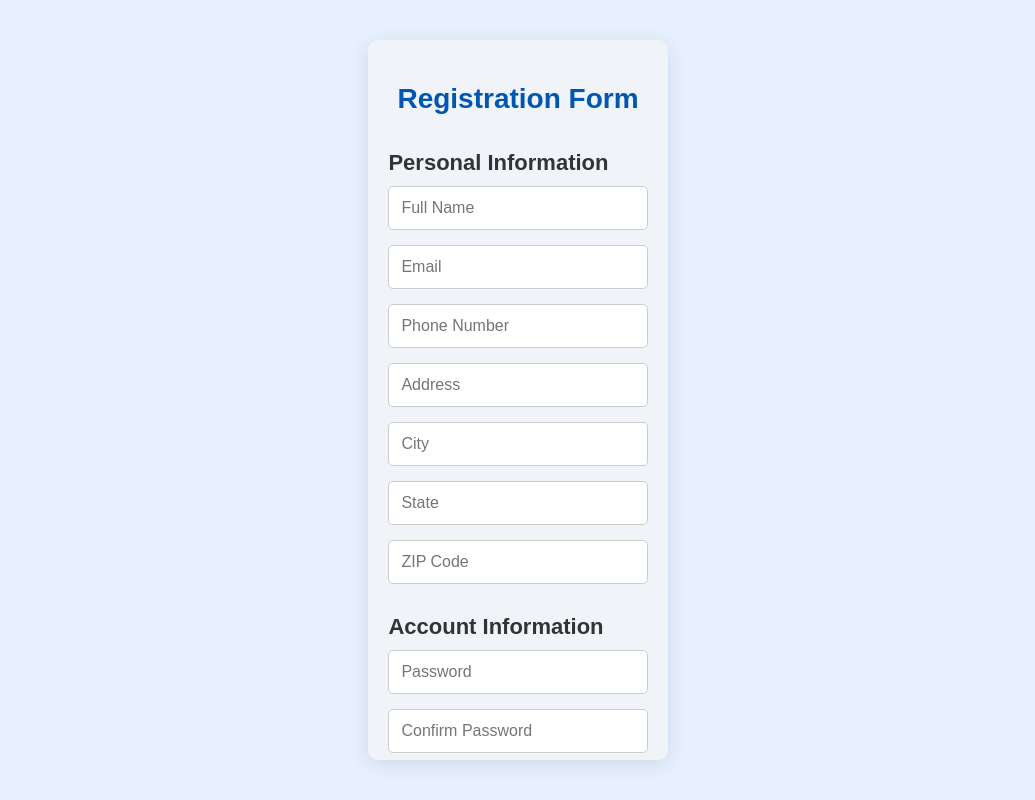
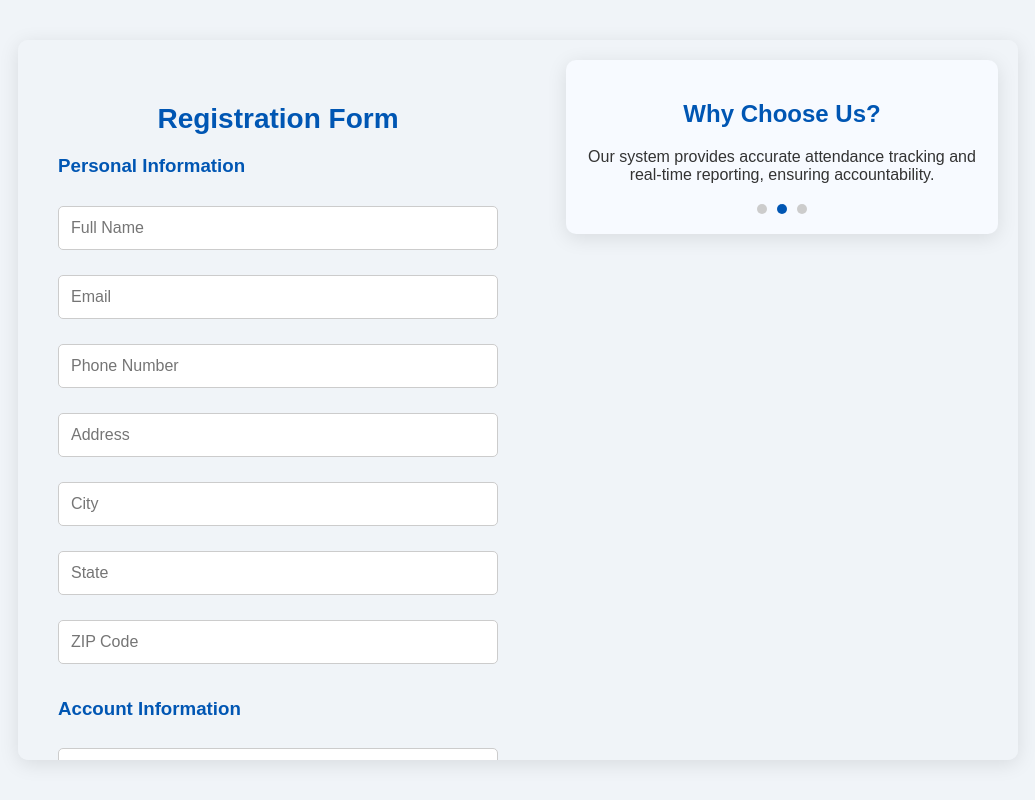
Before and after one commit to UmeFarva/fypynew, a React (Vite) app in the folder frontend/vite-project/: page /register in a window 1280 px wide. Shown: the whole page, without its empty margins (122-1157 px from the left). Built offline with nearby package versions, Linux system fonts and the light colour scheme.

Commit message:
forgetpassword

```diff
--- a/frontend/vite-project/src/App.jsx
+++ b/frontend/vite-project/src/App.jsx
@@ -4,7 +4,7 @@ import { BrowserRouter as Router, Routes, Route } from 'react-router-dom';
 import LoginPage from './pages/LoginPage';
 import HomePage from './pages/Homepage';
 import RegistrationPage from './pages/RegistrationPage';
-
+import ForgetPassword from './pages/ForgetPassword';
 
 const App = () => {
     return (
@@ -13,6 +13,7 @@ const App = () => {
                 <Route path="/" element={<HomePage />} />
                 <Route path="/login" element={<LoginPage />} />
                 <Route path="/register" element={<RegistrationPage />} />
+                <Route path="/forget" element={<ForgetPassword />} />
             </Routes>
         </Router>
     );
--- /dev/null
+++ b/frontend/vite-project/src/pages/ForgetPassword.jsx
@@ -0,0 +1,51 @@
+import React, { useState } from 'react';
+import { useNavigate } from 'react-router-dom';
+import '../styles/forgetPassword.css'; // Create this CSS file for styling
+
+function ForgetPassword() {
+    const [email, setEmail] = useState('');
+    const [message, setMessage] = useState('');
+    const navigate = useNavigate(); // Hook to navigate to other pages
+
+    const handleSubmit = (e) => {
+        e.preventDefault();
+        // Handle the email submission for password reset
+        if (email) {
+            // Here, you can send the email to the server to trigger a password reset link.
+            console.log('Password reset request sent for:', email);
+
+            // Display a success message (can be enhanced with real API responses)
+            setMessage('A password reset link has been sent to your email.');
+
+            // Optionally, redirect the user to the login page after a few seconds
+            setTimeout(() => {
+                navigate('/login');
+            }, 3000);
+        } else {
+            setMessage('Please enter a valid email address.');
+        }
+    };
+
+    return (
+        <div className="forget-password-page">
+            <h2>Forgot Password?</h2>
+            <p>Please enter your email address to receive a password reset link.</p>
+
+            <form onSubmit={handleSubmit} className="forget-password-form">
+                <input
+                    type="email"
+                    name="email"
+                    placeholder="Enter your email"
+                    value={email}
+                    onChange={(e) => setEmail(e.target.value)}
+                    required
+                />
+                <button type="submit">Send Reset Link</button>
+            </form>
+
+            {message && <p className="message">{message}</p>}
+        </div>
+    );
+}
+
+export default ForgetPassword;
--- a/frontend/vite-project/src/pages/LoginPage.jsx
+++ b/frontend/vite-project/src/pages/LoginPage.jsx
@@ -1,12 +1,11 @@
 import React, { useState, useEffect } from 'react';
-import { useNavigate } from 'react-router-dom'; // For navigation
-import '../styles/login.css';
+import { useNavigate } from 'react-router-dom';
+import '../styles/login.css'; // Ensure this file contains the CSS mentioned above
 
 function LoginPage() {
     const [currentSlide, setCurrentSlide] = useState(0);
-    const navigate = useNavigate(); // Hook to navigate to registration page
+    const navigate = useNavigate();
 
-    // Array of slides with content
     const slides = [
         {
             title: "Welcome to Biometric Attendance Management System",
@@ -18,22 +17,23 @@ function LoginPage() {
         },
     ];
 
-    // Auto slide change
     useEffect(() => {
         const interval = setInterval(() => {
             setCurrentSlide((prevSlide) => (prevSlide === slides.length - 1 ? 0 : prevSlide + 1));
-        }, 5000); // Change slide every 5 seconds
+        }, 5000);
         return () => clearInterval(interval);
     }, [slides.length]);
 
-    // Handler for navigation to the registration page
     const handleRegisterClick = () => {
         navigate('/register');
     };
 
+    const handleForgetClick = () => {
+        navigate('/forget');
+    };
+
     return (
         <div className="login-page">
-            {/* Login Form Section */}
             <div className="login-form-container">
                 <h2>Login</h2>
                 <form>
@@ -42,10 +42,13 @@ function LoginPage() {
                     <button type="submit">Login</button>
                 </form>
 
-                {/* Register Button */}
+                {/* Register and Forgot Password Buttons */}
                 <div className="register-button-container">
                     <button className="register-button" onClick={handleRegisterClick}>
                         Register
+                    </button>
+                    <button className="register-button" onClick={handleForgetClick}>
+                        Forgot Password
                     </button>
                 </div>
             </div>
@@ -57,7 +60,6 @@ function LoginPage() {
                     <p>{slides[currentSlide].content}</p>
                 </div>
 
-                {/* Slide Indicators */}
                 <div className="slide-indicators">
                     {slides.map((_, index) => (
                         <span
--- a/frontend/vite-project/src/pages/RegistrationPage.jsx
+++ b/frontend/vite-project/src/pages/RegistrationPage.jsx
@@ -1,4 +1,4 @@
-import React, { useState } from 'react';
+import React, { useState, useEffect } from 'react';
 import { useNavigate } from 'react-router-dom'; // For navigation
 import '../styles/registration.css';
 
@@ -20,7 +20,32 @@ function RegistrationPage() {
         approvalStatus: false, // Default as not approved
     });
 
+    const [currentSlide, setCurrentSlide] = useState(0); // Slideshow state
     const navigate = useNavigate(); // Hook to navigate to login page
+
+    // Array of slides with content (change as needed)
+    const slides = [
+        {
+            title: "Join Our System",
+            content: "Be part of an innovative platform for attendance management. Fast, secure, and easy to use.",
+        },
+        {
+            title: "Why Choose Us?",
+            content: "Our system provides accurate attendance tracking and real-time reporting, ensuring accountability.",
+        },
+        {
+            title: "Seamless Integration",
+            content: "Easily integrate with existing systems and enhance your workforce management with cutting-edge technology.",
+        },
+    ];
+
+    // Auto slide change every 5 seconds
+    useEffect(() => {
+        const interval = setInterval(() => {
+            setCurrentSlide((prevSlide) => (prevSlide === slides.length - 1 ? 0 : prevSlide + 1));
+        }, 5000);
+        return () => clearInterval(interval);
+    }, [slides.length]);
 
     // Handle form input changes
     const handleChange = (e) => {
@@ -34,14 +59,14 @@ function RegistrationPage() {
     // Handle form submission
     const handleSubmit = (e) => {
         e.preventDefault();
-        // Here you would typically send formData to your API or backend service
         console.log(formData);
-        // After successful submission, navigate to login or another page
         navigate('/login');
     };
 
     return (
         <div className="registration-page">
+            {/* Form Section */}
+            <div className="registration-form-container">
                 <h2>Registration Form</h2>
 
                 {/* Personal Information Section */}
@@ -160,6 +185,26 @@ function RegistrationPage() {
                     <button type="submit">Register</button>
                 </form>
             </div>
+
+            {/* Slideshow Section */}
+            <div className="slideshow-container">
+                <div className="slide">
+                    <h2>{slides[currentSlide].title}</h2>
+                    <p>{slides[currentSlide].content}</p>
+                </div>
+
+                {/* Slide Indicators */}
+                <div className="slide-indicators">
+                    {slides.map((_, index) => (
+                        <span
+                            key={index}
+                            className={index === currentSlide ? "active" : ""}
+                            onClick={() => setCurrentSlide(index)}
+                        ></span>
+                    ))}
+                </div>
+            </div>
+        </div>
     );
 }
 
--- /dev/null
+++ b/frontend/vite-project/src/styles/forgetPassword.css
@@ -0,0 +1,59 @@
+/* Global styles for the forget password page */
+body {
+    font-family: 'Arial', sans-serif;
+    background-color: #f0f4f8; /* Light background */
+    margin: 0;
+    padding: 0;
+}
+
+.forget-password-page {
+    max-width: 400px;
+    margin: 50px auto;
+    padding: 20px;
+    background-color: white;
+    box-shadow: 0 4px 8px rgba(0, 0, 0, 0.1);
+    border-radius: 8px;
+    text-align: center;
+}
+
+h2 {
+    color: #0056b3;
+    margin-bottom: 20px;
+}
+
+p {
+    color: #333;
+    font-size: 16px;
+}
+
+input {
+    width: 100%;
+    padding: 12px;
+    margin: 10px 0;
+    border: 1px solid #ccc;
+    border-radius: 4px;
+    box-sizing: border-box;
+    font-size: 16px;
+}
+
+button {
+    width: 100%;
+    padding: 12px;
+    background-color: #0056b3;
+    color: white;
+    border: none;
+    border-radius: 4px;
+    font-size: 16px;
+    cursor: pointer;
+    transition: background-color 0.3s;
+}
+
+button:hover {
+    background-color: #003d80;
+}
+
+.message {
+    color: green;
+    margin-top: 20px;
+    font-size: 14px;
+}
--- a/frontend/vite-project/src/styles/global.css
+++ b/frontend/vite-project/src/styles/global.css
@@ -6,6 +6,7 @@ body {
     box-sizing: border-box;
     color: #333;
     background-color: #f0f4f8; /* Light background for entire site */
+    overflow-x: hidden; /* Prevent horizontal overflow */
 }
 
 .container {
@@ -59,6 +60,7 @@ header p {
     position: sticky;
     top: 0;
     z-index: 100;
+    width: 100%;
 }
 
 .navbar ul {
@@ -68,6 +70,7 @@ header p {
     display: flex;
     justify-content: space-around;
     align-items: center;
+    flex-wrap: wrap;
 }
 
 .navbar li {
@@ -94,12 +97,15 @@ header p {
     display: flex;
     justify-content: space-between;
     align-items: center;
-    padding: 80px 0;
+    padding: 80px 20px; /* Added padding to ensure no overflow */
     background-color: #e6f0ff;
+    flex-wrap: wrap;
 }
 
 .hero-text {
     max-width: 50%;
+    padding: 20px; /* Added padding for spacing */
+    box-sizing: border-box;
 }
 
 .hero-text h1 {
@@ -150,7 +156,7 @@ header p {
 
 /* Criteria Section */
 .criteria-section {
-    padding: 60px 0;
+    padding: 60px 20px;
     background-color: #ffffff;
     text-align: center;
 }
@@ -158,7 +164,8 @@ header p {
 .criteria-list {
     display: flex;
     justify-content: space-around;
-    flex-wrap: wrap;
+    flex-wrap: wrap; /* Ensure wrapping on smaller screens */
+    margin: 0 auto;
 }
 
 .criteria-item {
@@ -186,7 +193,7 @@ header p {
 
 /* Faculty (Features) Section */
 .faculty-section {
-    padding: 60px 0;
+    padding: 60px 20px;
     background-color: #f7faff;
     text-align: center;
 }
@@ -194,7 +201,7 @@ header p {
 .faculty-list {
     display: flex;
     justify-content: space-around;
-    flex-wrap: wrap;
+    flex-wrap: wrap; /* Flex-wrap to handle overflow */
 }
 
 .faculty-item {
@@ -228,3 +235,37 @@ footer {
 footer p {
     margin: 0;
 }
+
+/* Media Queries for Responsiveness */
+@media (max-width: 768px) {
+    .hero-text {
+        max-width: 100%; /* Full width on small screens */
+        padding: 10px;
+    }
+
+    .criteria-item,
+    .faculty-item {
+        width: 100%; /* Full width for cards on small screens */
+        margin: 10px 0;
+    }
+
+    .navbar ul {
+        flex-direction: column;
+        justify-content: center;
+    }
+
+    .navbar a {
+        padding: 10px 20px;
+        font-size: 14px;
+    }
+
+    .cta-button {
+        font-size: 16px;
+        padding: 10px 20px;
+    }
+
+    .hero-section {
+        flex-direction: column;
+        padding: 40px 20px;
+    }
+}
--- a/frontend/vite-project/src/styles/registration.css
+++ b/frontend/vite-project/src/styles/registration.css
@@ -2,114 +2,138 @@
 *,
 *::before,
 *::after {
-    box-sizing: border-box; /* Apply border-box sizing model to all elements */
+    box-sizing: border-box;
 }
 
 /* Body Styles */
 body {
-    font-family: 'Arial', sans-serif; /* Font family for the body */
-    background-color: #e6f0ff; /* Light blue background for a professional look */
-    margin: 0; /* Remove default margin */
-    padding: 0; /* Remove default padding */
-    display: flex; /* Flexbox for layout */
-    justify-content: center; /* Center items horizontally */
-    align-items: center; /* Center items vertically */
-    height: 100vh; /* Full viewport height */
+    font-family: 'Arial', sans-serif;
+    background-color: #e6f0ff;
+    margin: 0;
+    padding: 0;
+    display: flex;
+    justify-content: center;
+    align-items: center;
+    height: 100vh;
 }
 
 /* Registration Page Styles */
 .registration-page {
-    display: flex; /* Flexbox for layout */
-    flex-direction: column; /* Stack items vertically */
-    justify-content: flex-start; /* Align items to the top */
-    align-items: stretch; /* Stretch to fill the width */
-    padding: 20px; /* Padding for spacing */
-    background-color: #f0f4f8; /* Light background color for a fresh look */
-    border-radius: 10px; /* Rounded corners */
-    box-shadow: 0 4px 20px rgba(0, 0, 0, 0.1); /* Shadow for depth */
-    width: 100%; /* Full width for the registration page */
-    max-width: 800px; /* Maximum width to ensure it doesn't get too wide */
-    margin: auto; /* Center the registration page */
-    overflow-y: auto; /* Allow vertical scrolling if needed */
-    max-height: 90vh; /* Maximum height to fit within viewport */
+    display: flex;
+    justify-content: space-between; /* Space between form and slideshow */
+    align-items: flex-start; /* Align items at the top */
+    padding: 20px;
+    background-color: #f0f4f8;
+    border-radius: 10px;
+    box-shadow: 0 4px 20px rgba(0, 0, 0, 0.1);
+    width: 100%;
+    max-width: 1000px;
+    margin: auto;
+    overflow-y: auto;
+    max-height: 90vh;
+}
+
+/* Form Container */
+.registration-form-container {
+    width: 50%;
+    padding: 20px;
 }
 
 /* Headings */
 .registration-page h2 {
-    font-size: 28px; /* Font size for the main title */
-    color: #0056b3; /* Color for headings */
+    font-size: 28px;
+    color: #0056b3;
     margin-bottom: 20px;
-    text-align: center; /* Centered heading */
-}
-
-.registration-page h3 {
-    font-size: 22px; /* Font size for section titles */
-    color: #333; /* Color for section headings */
-    margin: 15px 0 10px; /* Spacing around section titles */
+    text-align: center;
 }
 
 /* Form Styles */
 .registration-form {
-    display: flex; /* Flexbox for layout */
-    flex-direction: column; /* Stack inputs vertically */
-    width: 100%; /* Full width for the form */
+    display: flex;
+    flex-direction: column;
+    width: 100%;
 }
 
-/* Input Fields */
 .registration-form input {
-    margin-bottom: 15px; /* Spacing between inputs */
-    padding: 12px; /* Increased padding for better touch target */
-    border: 1px solid #ccc; /* Light border for inputs */
-    border-radius: 5px; /* Rounded corners */
-    font-size: 16px; /* Font size for input text */
-    transition: border-color 0.3s ease; /* Smooth transition on focus */
-}
-
-/* Focus Effect on Inputs */
-.registration-form input:focus {
-    border-color: #0056b3; /* Highlight border on focus */
-    outline: none; /* Remove default outline */
+    margin-bottom: 15px;
+    padding: 12px;
+    border: 1px solid #ccc;
+    border-radius: 5px;
+    font-size: 16px;
+    transition: border-color 0.3s ease;
 }
 
 /* Submit Button */
 .registration-form button {
-    background-color: #0056b3; /* Button color */
-    color: white; /* Text color for button */
-    padding: 14px; /* Increased padding for a bolder button */
-    border: none; /* No border for button */
-    border-radius: 5px; /* Rounded corners */
-    font-size: 16px; /* Font size for button text */
-    cursor: pointer; /* Pointer cursor on hover */
-    transition: background-color 0.3s ease, transform 0.2s ease; /* Transitions for hover effect */
+    background-color: #0056b3;
+    color: white;
+    padding: 14px;
+    border: none;
+    border-radius: 5px;
+    font-size: 16px;
+    cursor: pointer;
+    transition: background-color 0.3s ease, transform 0.2s ease;
 }
 
-/* Button Hover Effect */
 .registration-form button:hover {
-    background-color: #ffc107; /* Change button color on hover */
-    transform: scale(1.05); /* Slightly scale up the button on hover */
+    background-color: #ffc107;
+    transform: scale(1.05);
 }
 
-/* Media Queries for Responsive Design */
+/* Slideshow Styles */
+.slideshow-container {
+    width: 45%; /* Adjust width for layout */
+
+    padding: 20px;
+    background-color: #f7faff;
+    border-radius: 10px;
+    text-align: center;
+    box-shadow: 0 4px 20px rgba(0, 0, 0, 0.1);
+}
+
+.slide {
+    margin-bottom: 20px;
+}
+
+.slide h2 {
+    font-size: 24px;
+    color: #0056b3;
+}
+
+.slide p {
+    font-size: 16px;
+    color: #333;
+}
+
+.slide-indicators {
+    display: flex;
+    justify-content: center;
+    margin-top: 10px;
+}
+
+.slide-indicators span {
+    display: block;
+    width: 10px;
+    height: 10px;
+    margin: 0 5px;
+    background-color: #ccc;
+    border-radius: 50%;
+    cursor: pointer;
+    transition: background-color 0.3s ease;
+}
+
+.slide-indicators span.active {
+    background-color: #0056b3;
+}
+
+/* Responsive Adjustments */
 @media (max-width: 768px) {
     .registration-page {
-        padding: 10px; /* Reduce padding on smaller screens */
-        width: 100%; /* Allow form to take more width */
-        max-width: 100%; /* Ensure it fits the screen width */
+        flex-direction: column;
+        align-items: center;
     }
 
-    .registration-page h2 {
-        font-size: 24px; /* Smaller font size for headings */
-    }
-
-    .registration-page h3 {
-        font-size: 20px; /* Smaller font size for section headings */
-    }
-
-    .registration-form input {
-        font-size: 14px; /* Smaller font size for inputs */
-    }
-
-    .registration-form button {
-        font-size: 14px; /* Smaller font size for button */
+    .registration-form-container, .slideshow-container {
+        width: 100%;
     }
 }
```
Also changed, not shown: frontend/vite-project/src/styles/login.css (+5 -2 lines). Lines whose indentation alone changed are shown as unchanged.
